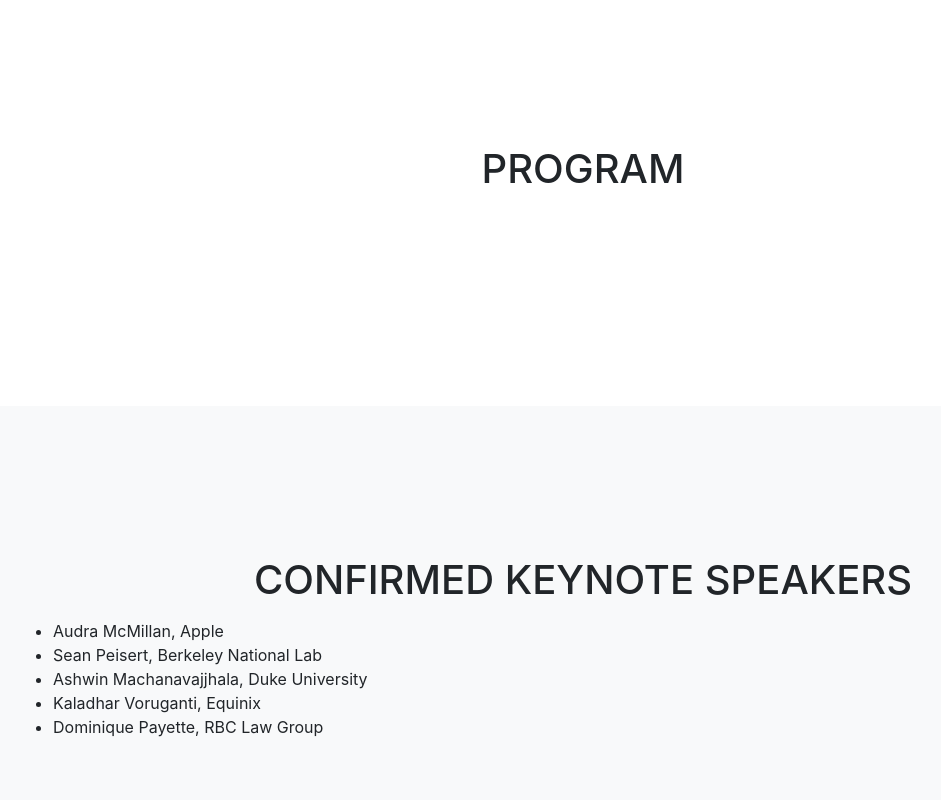
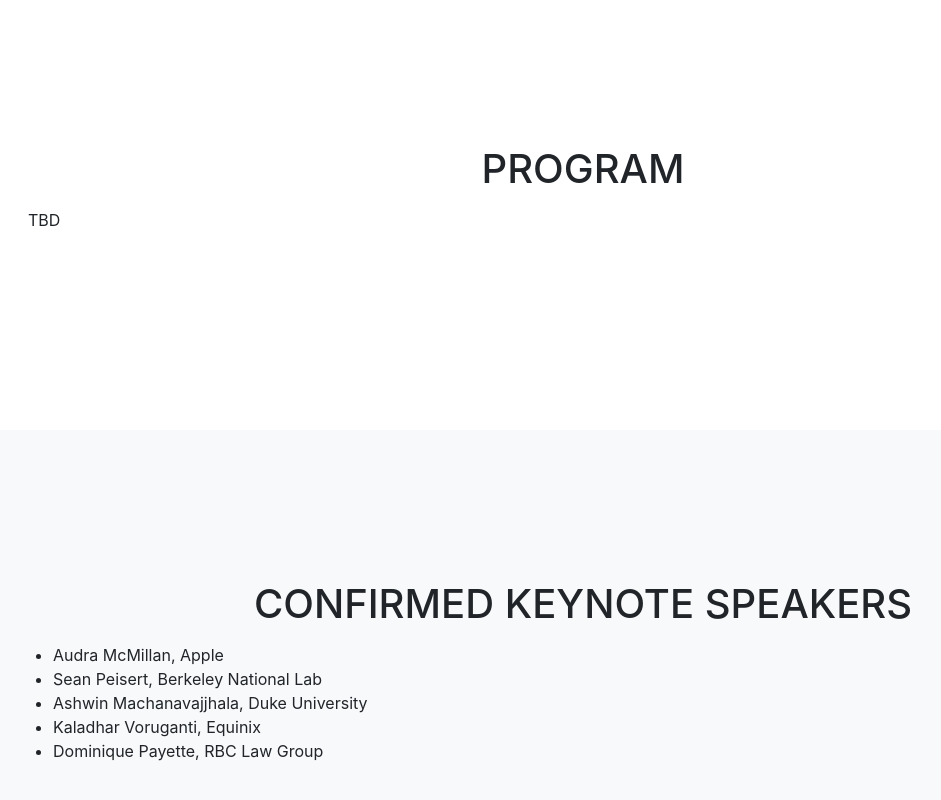
Before and after one commit to PASWorkshop23/PASWorkshop24.github.io, a website with bundled scripts: page index.html in a window 1280 px wide. Shown: the part 3126-3926 px from the top of the page, without its empty margins (57-998 px from the left). Built offline with nearby package versions, Linux system fonts and the light colour scheme; files whose address does not match are found by name; a web font is replaced by a local one.

Commit message:
Update index.html

```diff
--- a/index.html
+++ b/index.html
@@ -192,6 +192,9 @@
           <div class="row">
               <div class="col-lg-12 text-center">
                   <h2 class="section-heading text-uppercase">Program</h2>
+		      <div style="text-align:left">
+			      TBD
+		      </div>
               </div>
           </div>
 
```
